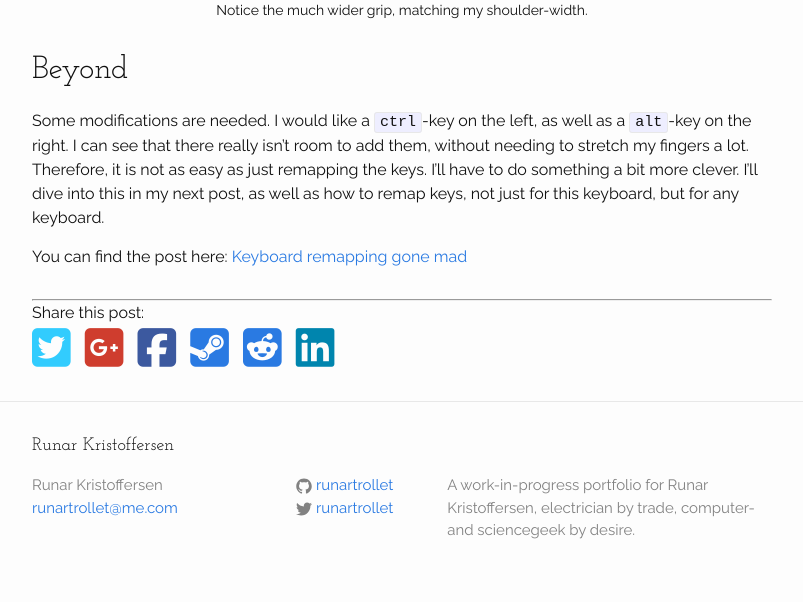
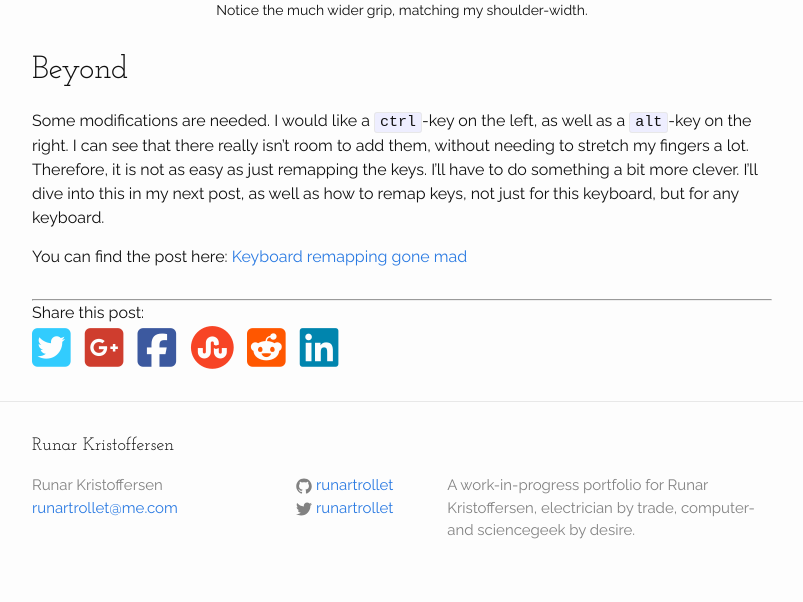
Before and after one commit to runar-rkmedia/runar_web_source, a Jekyll site: the page built from _posts/2017-03-14-Advantage.md, in a window 1280 px wide. Shown: the part 2828-3430 px from the top of the page, without its empty margins (238-1041 px from the left). Built offline with Jekyll 4.4.1, drawn with Linux system fonts in a browser that asks for light colours; nearby versions of some CDN libraries.

Commit message:
tiny modification

```diff
--- a/_layouts/post.html
+++ b/_layouts/post.html
@@ -45,7 +45,7 @@ Share this post:
   </a>
 
   <!-- StumbleUpon (url, title) -->
-  <a class="fa fa-steam-square" href="http://www.stumbleupon.com/submit?url={{url}}&title={{title}}">
+  <a class="fa fa-stumbleupon-circle" href="http://www.stumbleupon.com/submit?url={{url}}&title={{title}}">
   </a>
 
   <!-- Reddit (url, title) -->
--- a/_posts/2017-03-14-Advantage.md
+++ b/_posts/2017-03-14-Advantage.md
@@ -61,7 +61,7 @@ I don't use my mouse as much, and I am a lot quicker than I was before. Because
 
 <figure>
 {% include image.html alt="Image of Logitech-keyboard in use" image='hands_on_Logi.jpg' sizes="(min-width: 800px) 50vw"%}
-{% include image.html alt="Image of Advantage2 in use" image='hands_on_Advantage2.jpg' sizes="(min-width: 800px) 50vw" %}
+{% include image.html alt="Image of Advantage2 in use" image='hands_on_advantage2.jpg' sizes="(min-width: 800px) 50vw" %}
   <figcaption>Comparison of usergript on the Advantage2 vs a generic keyboard. <br>Notice the much wider grip, matching my shoulder-width.</figcaption></figure>
 ## Beyond
 Some modifications are needed. I would like a `ctrl`-key on the left, as well as a `alt`-key on the right. I can see that there really isn't room to add them, without needing to stretch my fingers a lot. Therefore, it is not as easy as just remapping the keys. I'll have to do something a bit more clever. I'll dive into this in my next post, as well as how to remap keys, not just for this keyboard, but for any keyboard.
--- a/_sass/myChanges.scss
+++ b/_sass/myChanges.scss
@@ -284,11 +284,15 @@ ul.tags > li > a {
 }
 
 .share-buttons > a {
+  text-decoration: none;
     font-size: 1.8rem;
     font-size: calc(1.2vw + 1.8rem);
 
     &:not(:last-child) {
         margin-right: 10px;
+    }
+    &:hover {
+      color: $grey-color;
     }
 }
 
@@ -305,6 +309,12 @@ ul.tags > li > a {
 
 .social-icons .fa-google-plus-square {
     color: #CF3D2E;
+}
+.social-icons .fa-stumbleupon-circle {
+    color: #f74425;
+}
+.social-icons .fa-reddit-square {
+    color: #FF5700;
 }
 
 .social-icons .fa-linkedin,
```
Also changed, not shown: _posts/2017-04-08-Karabiner.md (+12 -9 lines).
